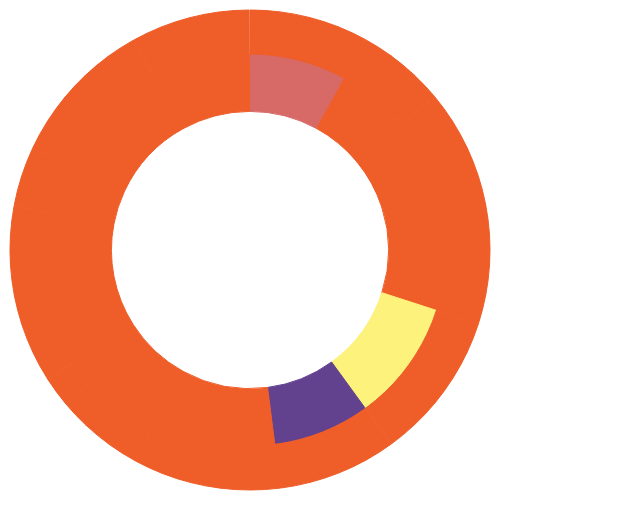
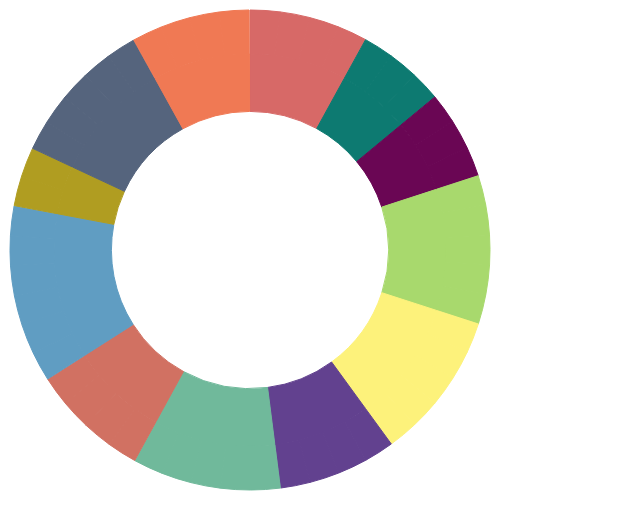
Before and after one commit to ghoagland-flatiron/advokit, a React (Create React App) app: page / in a window 1280 px wide. Shown: the top 530 px of the page, without its empty margins (0-640 px from the left). Built offline with nearby package versions, Linux system fonts and the light colour scheme.

Commit message:
chart colors

```diff
--- a/src/SunburstDiagram.js
+++ b/src/SunburstDiagram.js
@@ -19,12 +19,19 @@ class SunburstDiagram extends Component {
   }
 
   render() {
+    const newData = {
+      ...data,
+      children: data.children.map(child => ({
+        ...child,
+        children: child.children.map(elem => ({...elem, color: child.color}))
+      }))
+    }
     return (
       <Sunburst
         hideRootNode
         height={this.props.height}
         width={this.props.width}
-        data={data}
+        data={newData}
         getSize={d => d.children.length || 500}
         padAngle={() => 0.01}
         onValueMouseOver={this.mouseOverHandler}
--- a/src/domains.js
+++ b/src/domains.js
@@ -27,7 +27,7 @@ export default {
     },
     {
       title: "Economic",
-
+      color: '#0d7a71',
       children: [
         {
           title: "State Costs",
@@ -48,7 +48,7 @@ export default {
     },
     {
       title: "Geographic",
-
+      color: "#6a0654",
       children: [
         {
           title: "Relative Geography",
@@ -69,7 +69,7 @@ export default {
     },
     {
       title: "Institutional",
-
+      color: '#A8D96D',
       children: [
         {
           title: "Education Systems & Facilities",
@@ -137,12 +137,10 @@ export default {
       children: [
         {
           title: "Human Rights",
-
           children: []
         },
         {
           title: "Jurisprudence",
-
           children: []
         },
         {
@@ -159,7 +157,7 @@ export default {
     },
     {
       title: "Individual",
-
+      color: '#70B99B',
       children: [
         {
           title: "Personal Experiences",
@@ -190,7 +188,7 @@ export default {
     },
     {
       title: "Political",
-
+      color: "#D17162",
       children: [
         {
           title: "Activism",
@@ -216,7 +214,7 @@ export default {
     },
     {
       title: "Medical",
-
+      color: '#609DC2',
       children: [
         {
           title: "Data/Statistics of Procedures",
@@ -252,7 +250,7 @@ export default {
     },
     {
       title: "Temporal",
-
+      color: '#b09d21',
       children: [
         {
           title: "Relative Time",
@@ -268,6 +266,7 @@ export default {
     },
     {
       title: "Conceptional",
+      color: '#55647D',
       children: [
         {
           title: "Auditory Concepts",
@@ -296,6 +295,7 @@ export default {
     },
     {
       title: "Demographic",
+      color: '#F07954',
       children: [
         {
           title: "Age",
```
